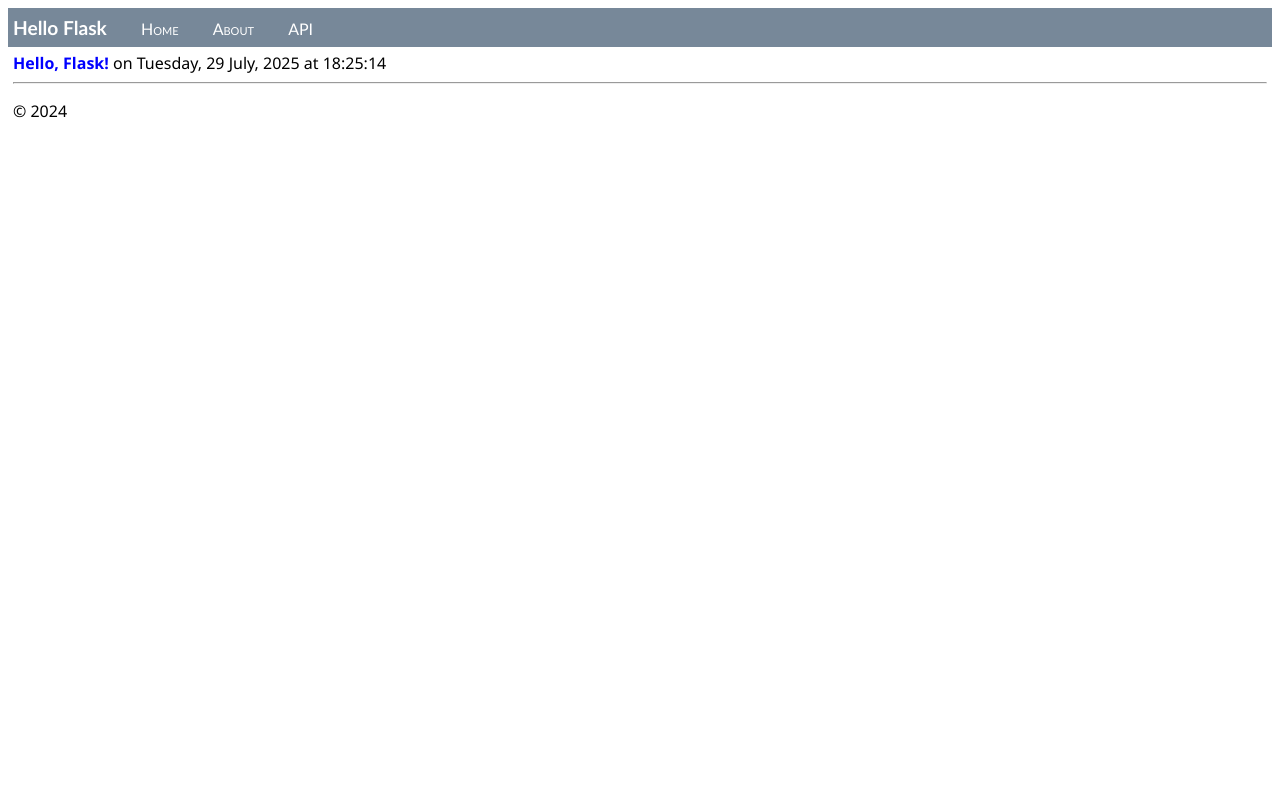
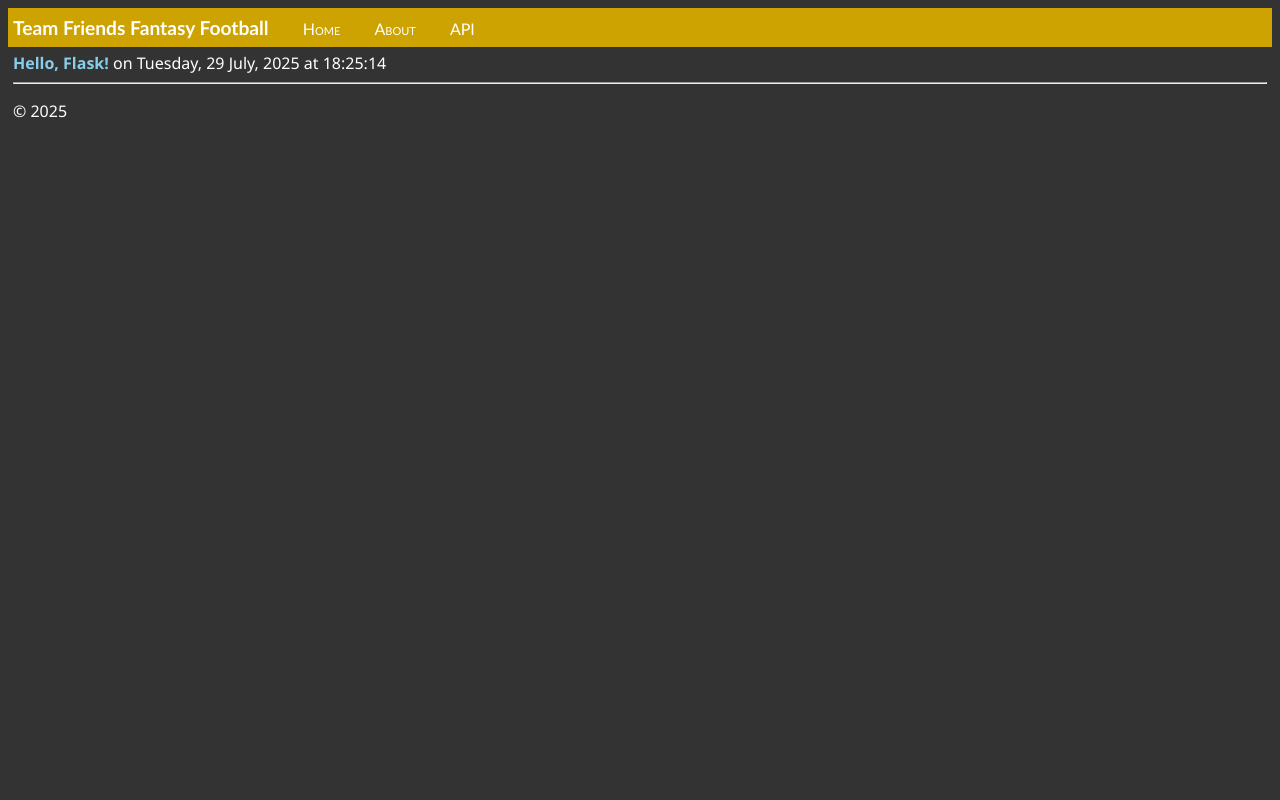
Before and after one commit to patodro/LearningFlask, a Flask app: page / in a window 1280 px wide. Run offline with Flask 2, Linux system fonts and the light colour scheme.

Commit message:
add styling, beginning of team friends

```diff
--- a/BasicProject/HelloFlask/static/site.css
+++ b/BasicProject/HelloFlask/static/site.css
@@ -1,19 +1,28 @@
+body {
+    background-color: #333333;
+    color: white;
+}
 .message {
     font-weight: 600;
-    color: blue;
+    color: skyblue;
 }
 .navbar {
-    background-color: lightslategray;
+    background-color: #cca300;
     font-size: 1em;
     font-family: 'Trebuchet MS', 'Lucida Sans Unicode', 'Lucida Grande', 'Lucida Sans', Arial, sans-serif;
     color: white;
     padding: 8px 5px 8px 5px;
 }
 
-    .navbar a {
-        text-decoration: none;
-        color: inherit;
-    }
+.navbar a {
+    text-decoration: none;
+    color: inherit;
+}
+
+.navbar a:hover {
+    background-color: #ddd;
+    color: green;
+}
 
 .navbar-brand {
     font-size: 1.2em;
--- a/BasicProject/HelloFlask/templates/layout.html
+++ b/BasicProject/HelloFlask/templates/layout.html
@@ -8,7 +8,7 @@
 
 <body>
     <div class="navbar">
-        <a href="/" class="navbar-brand">Hello Flask</a>
+        <a href="/" class="navbar-brand">Team Friends Fantasy Football</a>
         <a href="{{ url_for('home') }}" class="navbar-item">Home</a>
         <a href="{{ url_for('about') }}" class="navbar-item">About</a>
         <a href="{{ url_for('get_data') }}" class="navbar-item">API</a>
@@ -19,7 +19,7 @@
         {% endblock %}
         <hr />
         <footer>
-            <p>&copy; 2024</p>
+            <p>&copy; 2025</p>
         </footer>
     </div>
 </body>
--- a/BasicProject/HelloFlask/views.py
+++ b/BasicProject/HelloFlask/views.py
@@ -10,7 +10,7 @@ def home():
 
     return render_template(
         "index.html",
-        title = "Hello Flask",
+        title = "Team Friends Fantasy Football",
         message = "Hello, Flask!",
         content = " on " + formatted_now)
 
```
